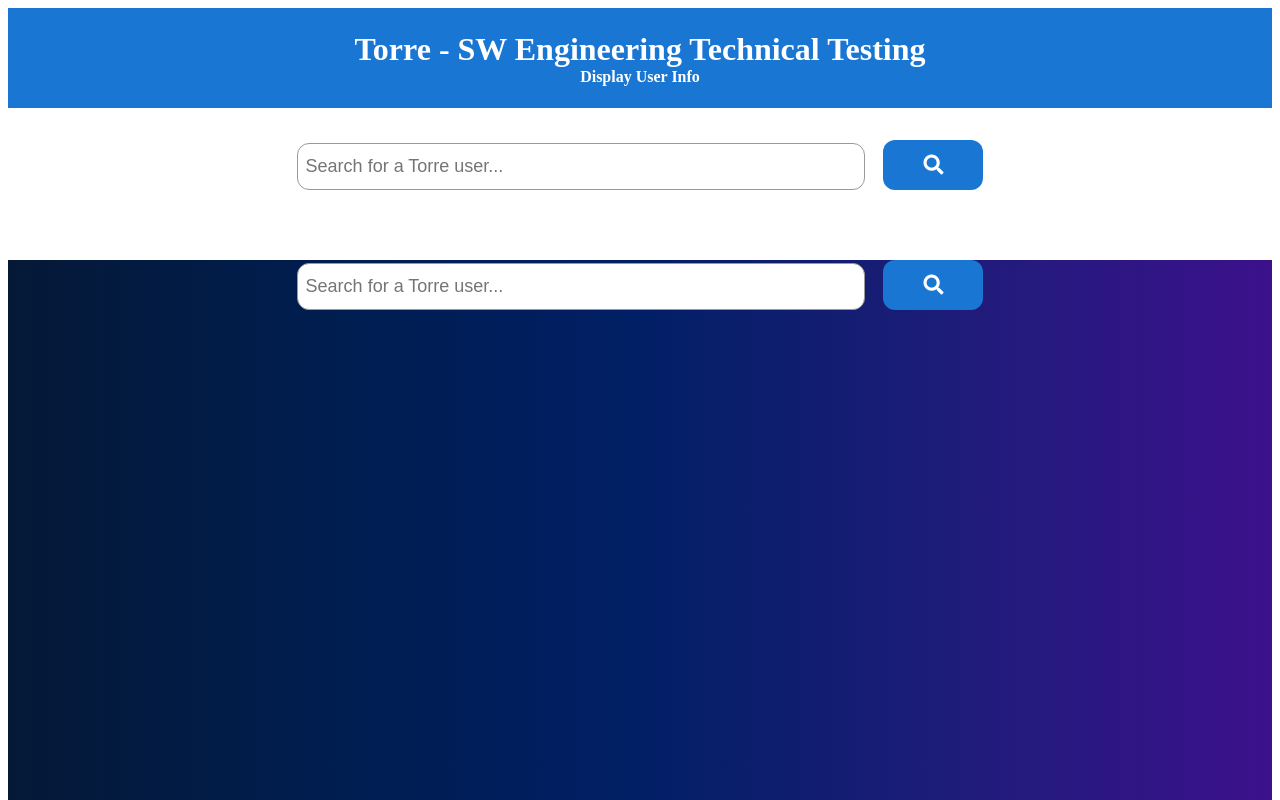
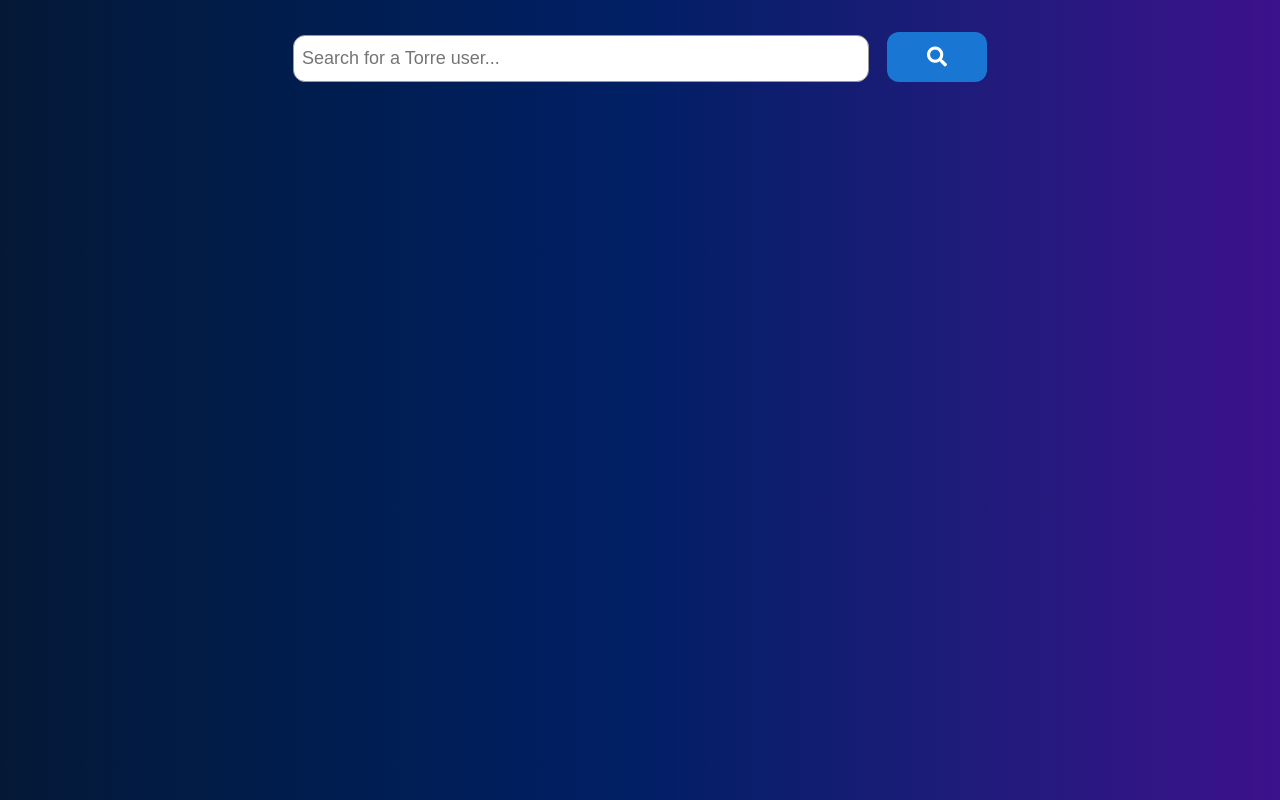
Before and after one commit to m-emadeddin/torre-SWE, an Angular app: page / in a window 1280 px wide. Shown: the top 800 px of the page. Built offline with nearby package versions, Linux system fonts and the light colour scheme.

Commit message:
site update & app test

```diff
--- a/src/app/app.component.css
+++ b/src/app/app.component.css
@@ -274,3 +274,15 @@
 :host {
   border: none;
 }
+
+.profile-card-experience__txt1 {
+  padding: 19px;
+  margin: 10px;
+  font-size: 16px;
+  font-weight: 400;
+  display: block;
+  border: solid 1px;
+  background-color: #3C118C;
+  color: #fff;
+  border-radius: 15px;
+}
--- a/src/app/app.component.html
+++ b/src/app/app.component.html
@@ -1,54 +1,3 @@
-<!-- Toolbar -->
-<div class="toolbar" role="banner">
-  <div class="title-container">
-    <h1 class="doc-title">Torre - SW Engineering Technical Testing</h1>
-    <p class="subtitle">Display User Info</p>
-  </div>
-</div>
-
-<div class="searchbar">
-  <input [(ngModel)]="searchText" type="text" placeholder="Search for a Torre user..." (keydown.enter)="getUserData()">
-  <button (click)="getUserData()" class="search-btn"><i class="fa fa-search"></i></button>
-  <p *ngIf="error">
-    THIS USERNAME DOESN'T EXIST
-  </p>
-</div>
-
-<div class="content">
-  <div class="card" *ngIf="!error && userData">
-    <div class="image">
-      <img [src]="userData?.person?.pictureThumbnail" alt="" />
-    </div>
-    <h1>{{ userData?.person.name }}</h1>
-    <span class="usertitle"> {{ userData?.person?.professionalHeadline }}</span>
-
-    <h3>Education</h3>
-    <div class="properties">
-      <p class="edu" *ngFor="let ed of userData?.education">
-        {{ ed?.name }}
-      </p>
-    </div>
-
-    <h3>Experiences</h3>
-    <div class="properties">
-      <p class="exp" *ngFor="let ex of userData?.experiences">
-        {{ ex?.name }}
-      </p>
-    </div>
-
-    <h3>Awards</h3>
-    <div class="properties">
-      <p class="award" *ngFor="let ex of userData?.awards">
-        {{ ex?.name }}
-      </p>
-    </div>
-    <h3>Languages</h3>
-    <div class="properties">
-      <p class="langs" *ngFor="let ex of userData?.languages">
-        {{ ex?.language }}-{{ex?.fluency}}
-      </p>
-    </div>
-  </div>
 <div class="main">
   <div class="searchbar">
       <input [(ngModel)]="searchText" type="text" placeholder="Search for a Torre user..." (keydown.enter)="getUserData()">
@@ -107,43 +56,30 @@
 
           <br>
 
-
       </div>
 
 
       <div class="profile-card demo-profile-card" *ngIf="!error && userData">
+
+
         <span class="profile-card-experience__head"> Skills</span>
+
         <app-skills [skills]="userData?.strengths" (onSelect)="onSkillSelected($event)" />
+
+
       </div>
+
       <div class="profile-card demo-profile-card" *ngIf="!error && userData">
         <div class="skill-card" *ngIf="selectedSkill">
-              <h3>{{ selectedSkill?.name }}</h3>
-              <p class="prof">Proficiency: <span class="profile-card-experience__txt">{{ selectedSkill?.proficiency}}</span></p>
-              <p class="recommend"><span class="profile-card-experience__txt">Recommendations: {{ selectedSkill?.recommendations }}</span></p>
-              <p class="weight"><span class="profile-card-experience__txt">>Weight: {{ selectedSkill?.weight }}</span></p>
+            <span class="profile-card-experience__head">{{ selectedSkill?.name }}</span>
+            <p class="prof" style="text-align: center;">Proficiency:</p>
+            <span class="profile-card-experience__txt1" style="text-align: center;">{{ selectedSkill?.proficiency}}</span>
+            <p class="prof" style="text-align: center;">Recommendations:</p>
+            <p class="recommend"><span class="profile-card-experience__txt1">{{ selectedSkill?.recommendations }}</span></p>
+            <p class="prof" style="text-align: center;">Weight:</p>
+            <p class="weight"><span class="profile-card-experience__txt1"> {{ selectedSkill?.weight }}</span></p>
         </div>
     </div>
 
   </div>
 </div>
-
-  <div class="card" *ngIf="!error && userData">
-    <h3>Skills</h3>
-    <div class="properties">
-      <app-skills [skills]="userData?.strengths" (onSelect)="onSkillSelected($event)" />
-    </div>
-
-  </div>
-
-  <div class="card" *ngIf="!error && userData">
-    <div class="skill-card" *ngIf="selectedSkill">
-        <h3>{{ selectedSkill?.name }}</h3>
-        <p class="prof">Proficiency: {{ selectedSkill?.proficiency}}</p>
-        <p class="recommend">Recommendations: {{ selectedSkill?.recommendations }}</p>
-        <p class="weight">Weight: {{ selectedSkill?.weight }}</p>
-    </div>
-  </div>
-
-
-</div>
-<router-outlet></router-outlet>
--- a/src/styles.css
+++ b/src/styles.css
@@ -1 +1,25 @@
 /* You can add global styles to this file, and also import other style files */
+html {
+    background-image: linear-gradient(to right, #051937, #001d4f, #011f65, #1e1c7a, #3c118c);
+    overflow: auto;
+}
+
+body {
+    border: none !important;
+    margin: 0px 0px!important;
+    padding: 0 0 0 0!important;
+    outline: none;
+    box-shadow: none;
+}
+
+body::-webkit-scrollbar {
+    width: 5px;
+}
+
+body::-webkit-scrollbar-track {
+    box-shadow: inset 0 0 6px rgba(0, 0, 0, 0.3);
+}
+
+body::-webkit-scrollbar-thumb {
+    background-color: #2A2F4F;
+}
```
Lines whose indentation alone changed are shown as unchanged.
